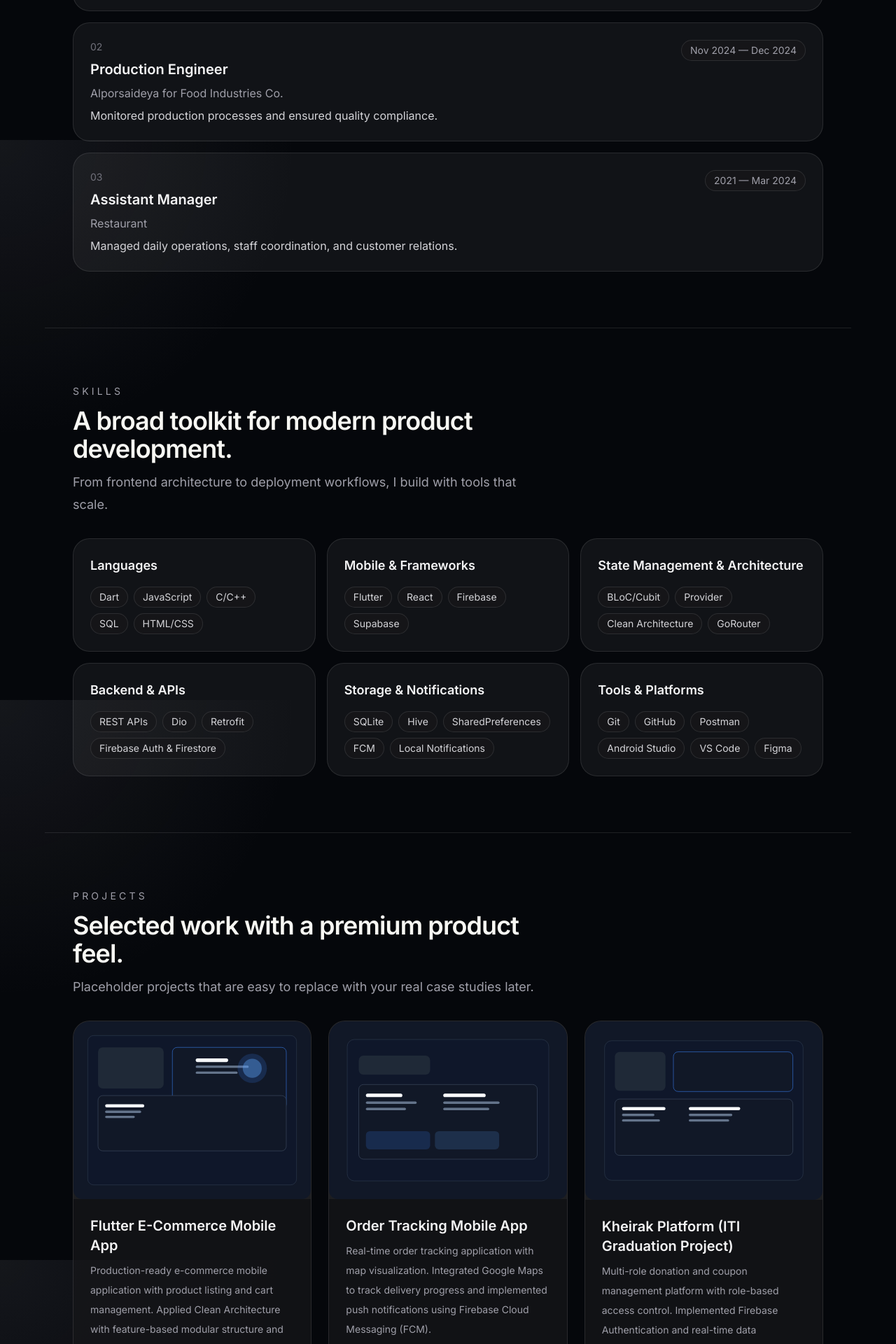
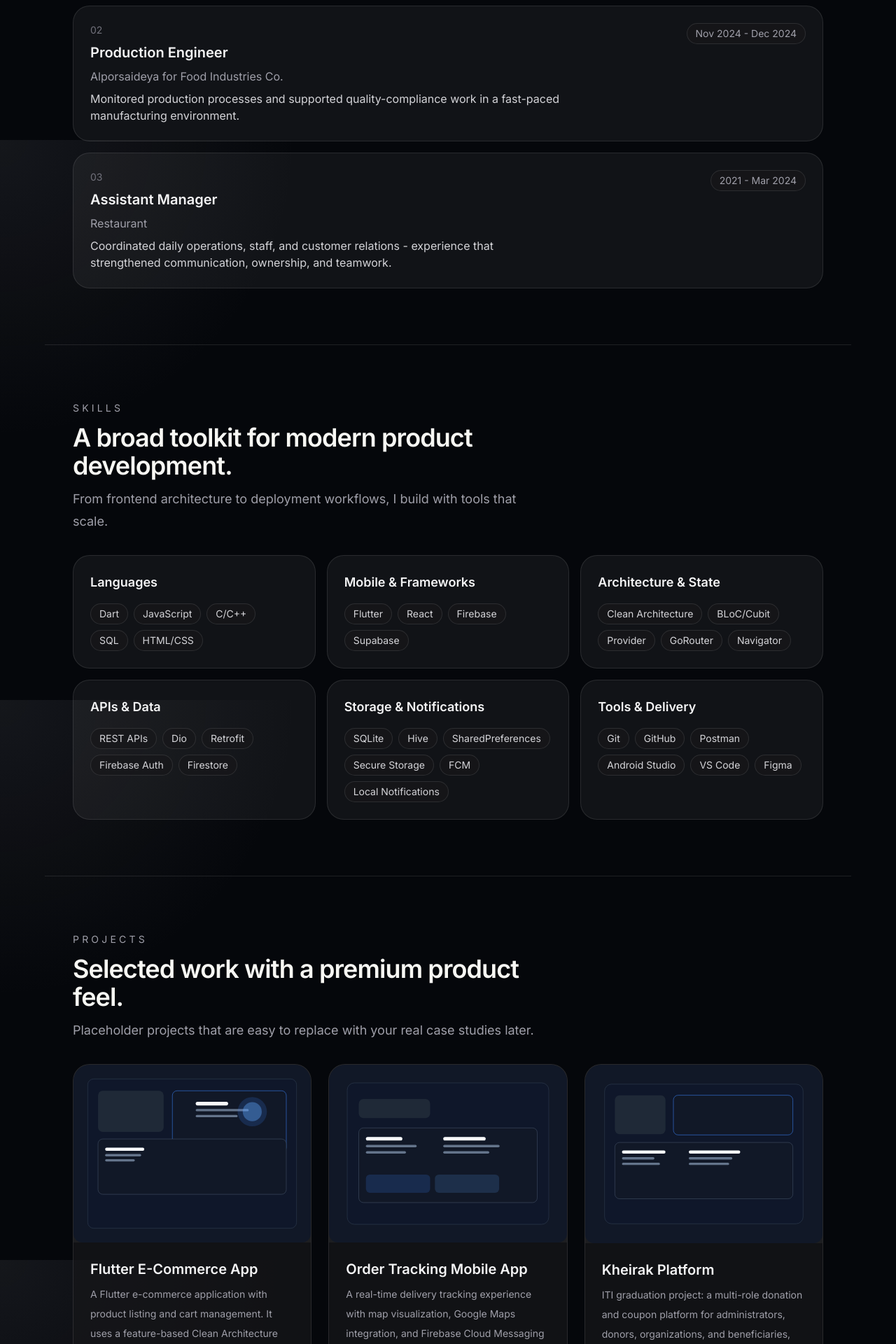
Before and after one commit to MohammadFayyad/portfolio, a Next.js app: page / in a window 1280 px wide. Shown: the part 2200-4120 px from the top of the page at 70% size. Built offline with nearby package versions, Linux system fonts and the light colour scheme.

Commit message:
Refresh portfolio content from CV

```diff
--- a/src/data/content.ts
+++ b/src/data/content.ts
@@ -3,86 +3,65 @@ import type { ExperienceItem, ProjectItem, ResumeItem, SkillGroup } from "@/type
 export const experience: ExperienceItem[] = [
   {
     title: "Front-End & Cross-Platform Development Trainee",
-    company: "Information Technology Institute (ITI)",
-    period: "Mar 2025 — Aug 2025",
+    company: "Information Technology Institute (ITI) - ICC Program",
+    period: "Mar 2025 - Aug 2025",
     description:
-      "Intensive training in Flutter and Dart for cross-platform mobile development. Developed Flutter applications using state management and REST APIs. Applied clean architecture and software engineering best practices. Worked with Firebase Authentication, Firestore, and FCM.",
+      "Completed intensive Flutter and Dart training for cross-platform development. Built applications with state management and REST APIs while applying clean architecture, Firebase Authentication, Firestore, and Firebase Cloud Messaging.",
   },
   {
     title: "Production Engineer",
     company: "Alporsaideya for Food Industries Co.",
-    period: "Nov 2024 — Dec 2024",
+    period: "Nov 2024 - Dec 2024",
     description:
-      "Monitored production processes and ensured quality compliance.",
+      "Monitored production processes and supported quality-compliance work in a fast-paced manufacturing environment.",
   },
   {
     title: "Assistant Manager",
     company: "Restaurant",
-    period: "2021 — Mar 2024",
+    period: "2021 - Mar 2024",
     description:
-      "Managed daily operations, staff coordination, and customer relations.",
+      "Coordinated daily operations, staff, and customer relations - experience that strengthened communication, ownership, and teamwork.",
   },
 ];
 
 export const skillGroups: SkillGroup[] = [
-  {
-    title: "Languages",
-    items: ["Dart", "JavaScript", "C/C++", "SQL", "HTML/CSS"],
-  },
-  {
-    title: "Mobile & Frameworks",
-    items: ["Flutter", "React", "Firebase", "Supabase"],
-  },
-  {
-    title: "State Management & Architecture",
-    items: ["BLoC/Cubit", "Provider", "Clean Architecture", "GoRouter"],
-  },
-  {
-    title: "Backend & APIs",
-    items: ["REST APIs", "Dio", "Retrofit", "Firebase Auth & Firestore"],
-  },
-  {
-    title: "Storage & Notifications",
-    items: ["SQLite", "Hive", "SharedPreferences", "FCM", "Local Notifications"],
-  },
-  {
-    title: "Tools & Platforms",
-    items: ["Git", "GitHub", "Postman", "Android Studio", "VS Code", "Figma"],
-  },
+  { title: "Languages", items: ["Dart", "JavaScript", "C/C++", "SQL", "HTML/CSS"] },
+  { title: "Mobile & Frameworks", items: ["Flutter", "React", "Firebase", "Supabase"] },
+  { title: "Architecture & State", items: ["Clean Architecture", "BLoC/Cubit", "Provider", "GoRouter", "Navigator"] },
+  { title: "APIs & Data", items: ["REST APIs", "Dio", "Retrofit", "Firebase Auth", "Firestore"] },
+  { title: "Storage & Notifications", items: ["SQLite", "Hive", "SharedPreferences", "Secure Storage", "FCM", "Local Notifications"] },
+  { title: "Tools & Delivery", items: ["Git", "GitHub", "Postman", "Android Studio", "VS Code", "Figma"] },
 ];
 
 export const projects: ProjectItem[] = [
   {
-    title: "Flutter E-Commerce Mobile App",
-    description:
-      "Production-ready e-commerce mobile application with product listing and cart management. Applied Clean Architecture with feature-based modular structure and robust state management using BLoC/Cubit.",
+    title: "Flutter E-Commerce App",
+    description: "A Flutter e-commerce application with product listing and cart management. It uses a feature-based Clean Architecture structure, BLoC/Cubit state management, Dio for API integration, and Secure Storage for sensitive data.",
     stack: ["Flutter", "Dart", "BLoC/Cubit", "Dio", "Clean Architecture"],
-    github: "https://github.com/MohammadFayyad",
-    demo: "https://github.com/MohammadFayyad",
+    github: "https://github.com/MohammadFayyad/flutter-ecommerce-app",
+    demo: "https://github.com/MohammadFayyad/flutter-ecommerce-app",
     image: "/project-1.svg",
   },
   {
     title: "Order Tracking Mobile App",
-    description:
-      "Real-time order tracking application with map visualization. Integrated Google Maps to track delivery progress and implemented push notifications using Firebase Cloud Messaging (FCM).",
+    description: "A real-time delivery tracking experience with map visualization, Google Maps integration, and Firebase Cloud Messaging notifications for delivery progress.",
     stack: ["Flutter", "Dart", "Google Maps", "Firebase", "FCM"],
-    github: "https://github.com/MohammadFayyad",
-    demo: "https://github.com/MohammadFayyad",
+    github: "https://github.com/MohammadFayyad/flutter-order-tracking-app",
+    demo: "https://github.com/MohammadFayyad/flutter-order-tracking-app",
     image: "/project-2.svg",
   },
   {
-    title: "Kheirak Platform (ITI Graduation Project)",
-    description:
-      "Multi-role donation and coupon management platform with role-based access control. Implemented Firebase Authentication and real-time data synchronization using Cloud Firestore with full Arabic RTL support.",
-    stack: ["React", "Firebase", "Firestore", "RTL", "Role-Based Access"],
-    github: "https://github.com/MohammadFayyad",
-    demo: "https://github.com/MohammadFayyad",
+    title: "Kheirak Platform",
+    description: "ITI graduation project: a multi-role donation and coupon platform for administrators, donors, organizations, and beneficiaries, with Firebase Authentication, Firestore sync, and a responsive Arabic RTL interface.",
+    stack: ["React", "Firebase", "Firestore", "Arabic RTL", "Role-Based Access"],
+    github: "https://github.com/michael-g-alfred/Kheirak-Platform",
+    demo: "https://donation-platform-97418.web.app/",
     image: "/project-3.svg",
   },
 ];
 
 export const resumeHighlights: ResumeItem[] = [
-  { label: "Specialty", value: "Flutter mobile development and cross-platform applications" },
-  { label: "Focus", value: "Clean architecture, state management, and scalable solutions" },
-  { label: "Location", value: "Port Said, Egypt — Ready to relocate" },
+  { label: "Education", value: "B.Sc. Computing & Bioinformatics, Very Good with Honors" },
+  { label: "Specialty", value: "Flutter, Clean Architecture, and scalable mobile solutions" },
+  { label: "Availability", value: "Port Said, Egypt - ready to relocate" },
 ];
```
